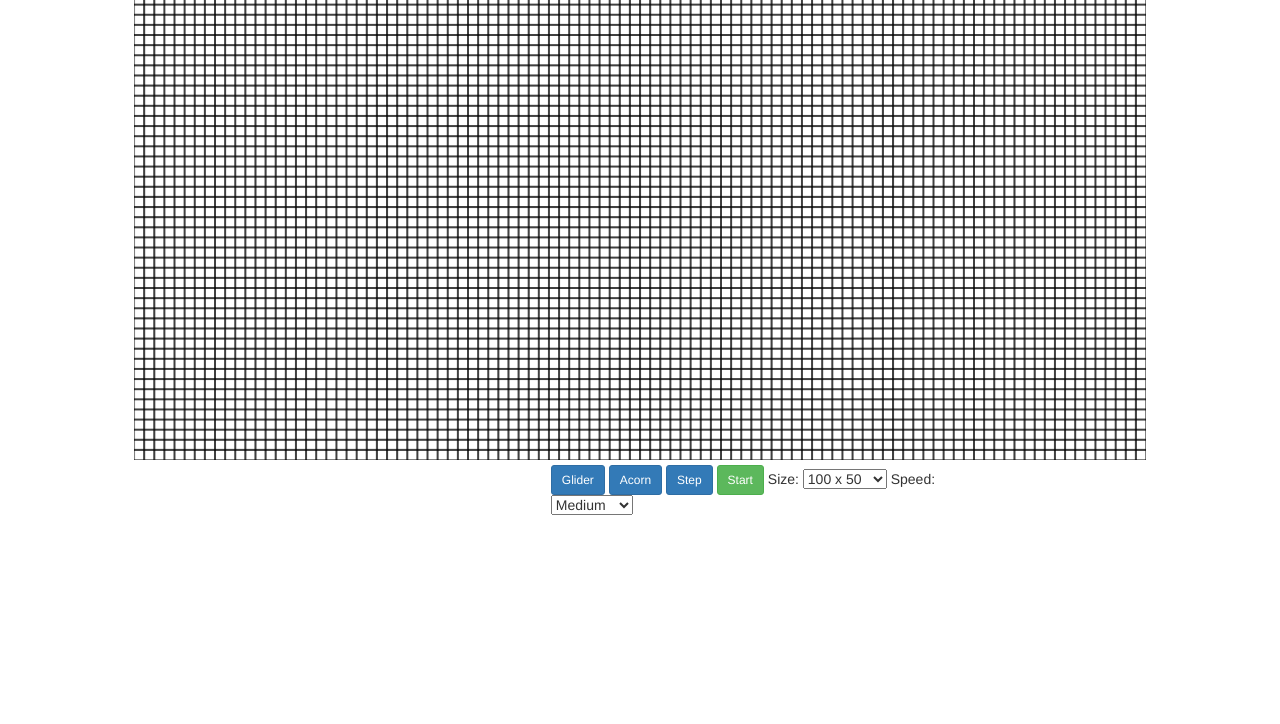
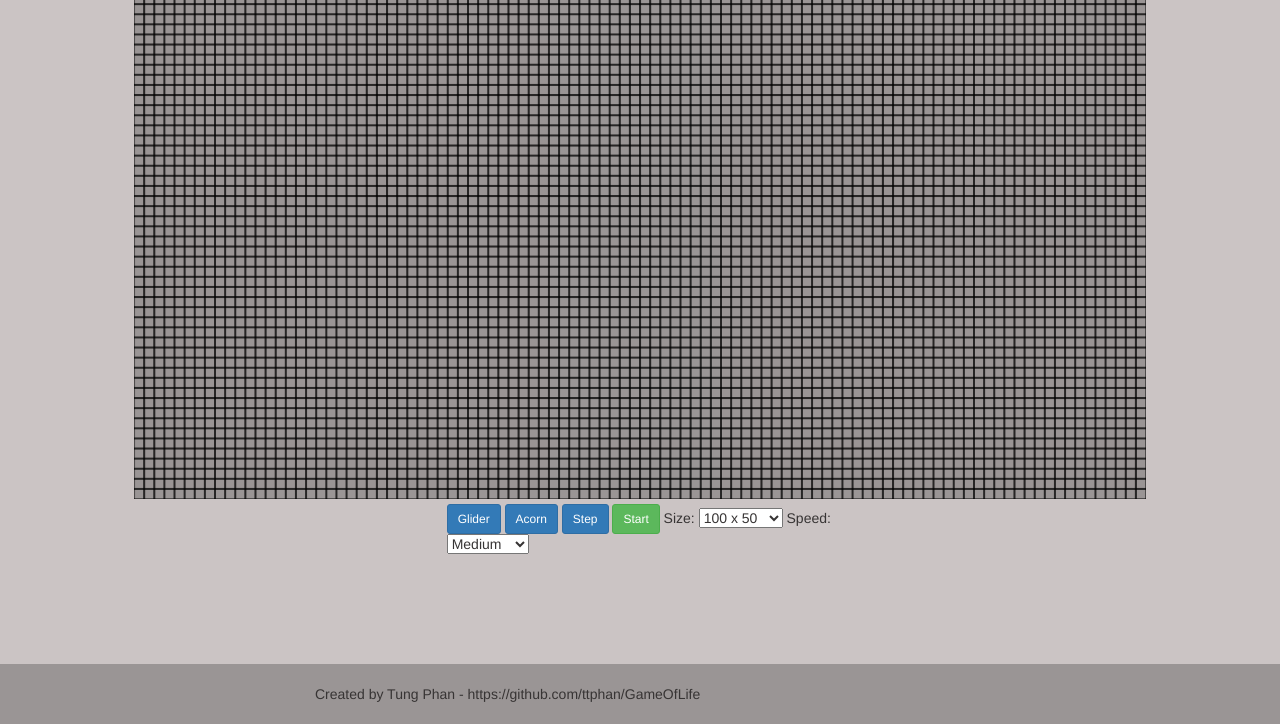
Before and after one commit to ttphan/GameOfLife, a plain HTML site: page index.html in a window 1280 px wide. Shown: the part 76-800 px from the top of the page. Drawn offline with nearby package versions, Linux system fonts and the light colour scheme.

Commit message:
Aesthetics, yo

```diff
--- a/css/stylesheet.css
+++ b/css/stylesheet.css
@@ -1,15 +1,33 @@
-#main_gui {
-	margin-top: 30px;
+html {
+  position: relative;
+  min-height: 100%;
 }
 
-body, html {
+body {
+	background-color: #CBC4C4;
+	color: #373434;
+}
+
+.footer {
+  position: absolute;
+  bottom: 0;
   width: 100%;
-  border: 0px;
-  padding: 0px;
-  margin: 0px;
+  height: 60px;
+  background-color: #9A9595;
 }
 
 #canvas {
   width: 100%;
   height: 100%;
+  background-color: #9A9595;
 }
+
+.container {
+  width: auto;
+  max-width: 680px;
+  padding: 0 15px;
+}
+
+.container p {
+  margin: 20px 0;
+}
--- a/index.html
+++ b/index.html
@@ -2,22 +2,23 @@
 <html>
 	<head>
 		<meta charset="UTF-8">
-		<title>Yet another Game of Life implementation</title>
-		<link rel="stylesheet" href="css/stylesheet.css">
+		<title>Yet Another Conway's Game of Life Implementation</title>
 
 		<script src="https://ajax.googleapis.com/ajax/libs/jquery/2.1.3/jquery.min.js"></script>
 		<link rel="stylesheet" href="https://maxcdn.bootstrapcdn.com/bootstrap/3.3.4/css/bootstrap.min.css">
+		<link rel="stylesheet" href="css/stylesheet.css">
 		<script src="https://maxcdn.bootstrapcdn.com/bootstrap/3.3.4/js/bootstrap.min.js"></script>
 		<script src="js/main.js"></script>
 
 	</head>
 
 	<body>
+		<h1 align="center"> Yet Another Conway's Game of Life Implementation </h1>
 		<div id="main_gui" class="container-fluid">
 			<div class="col-md-offset-1 col-md-10">
 				<canvas id="canvas" width="1000px" height="500px"></canvas>
 			</div>
-			<div class="col-md-offset-5 col-md-4">
+			<div class="col-md-offset-4 col-md-4">
 				<button class="btn btn-sm btn-primary" onclick="glider()">Glider</button>
 
 				<button class="btn btn-sm btn-primary" onclick="acorn()">Acorn</button>
@@ -43,6 +44,15 @@
 				</select>
 			</div>
 		</div>
+
+		<footer class="footer">
+      <div class="container">
+        <p>Created by Tung Phan - https://github.com/ttphan/GameOfLife</p>
+      </div>
+    </footer>
+
+		<!-- IE10 viewport hack for Surface/desktop Windows 8 bug -->
+		<script src="../../assets/js/ie10-viewport-bug-workaround.js"></script>
 	</body>
 
 </html>
```
